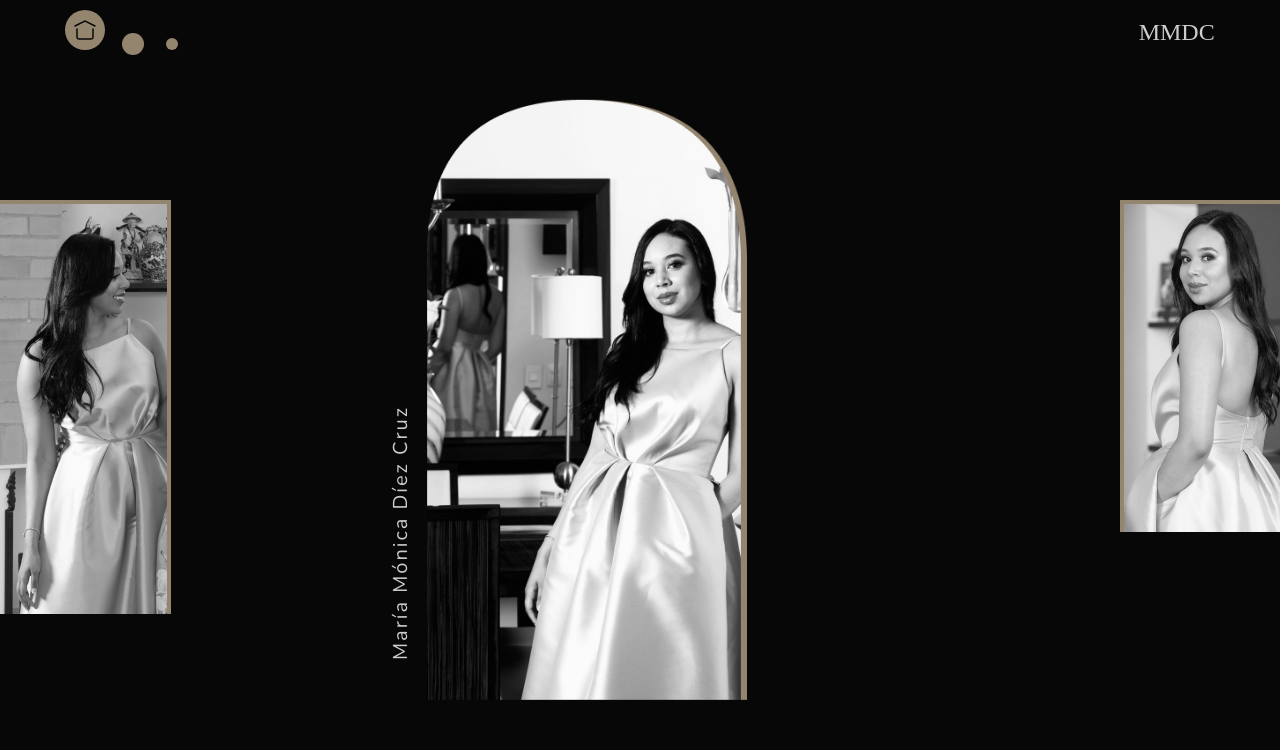
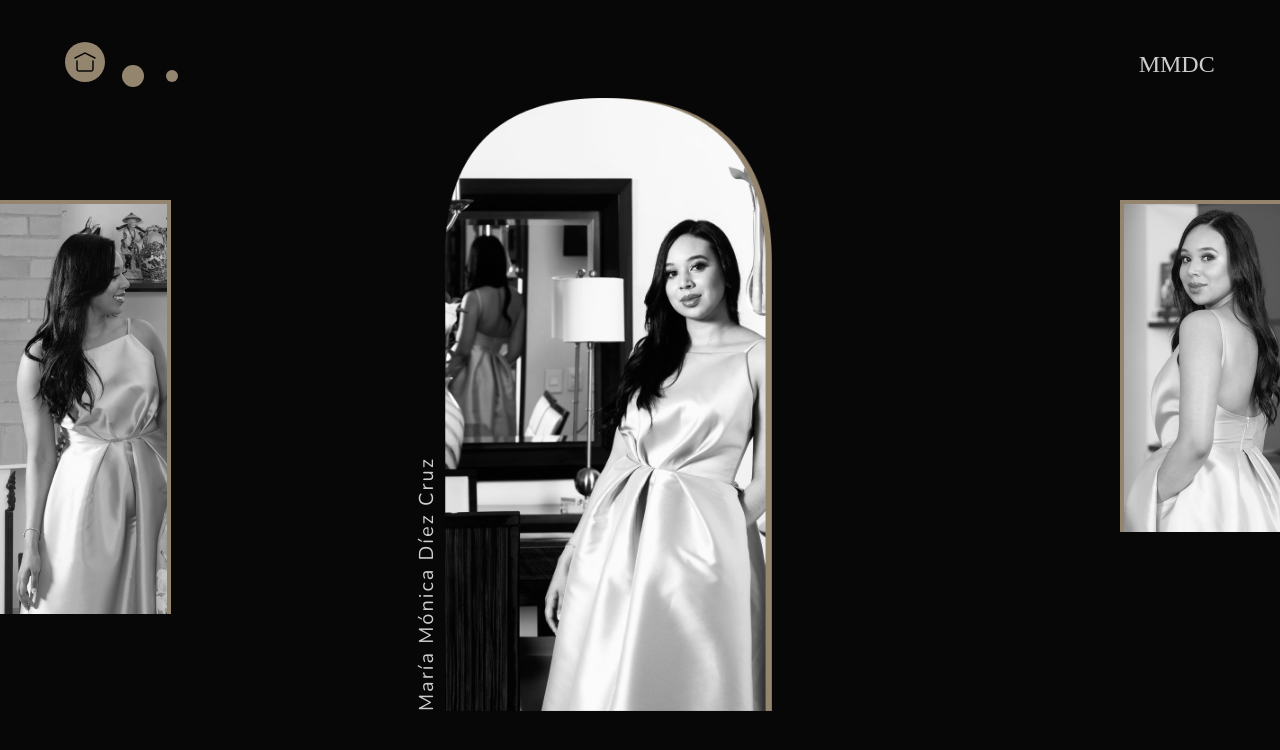
Before and after one commit to NicoAmont/mmdc-grado, a Next.js app: page / in a window 1280 px wide. Shown: the top 750 px of the page. Built offline with nearby package versions, Linux system fonts and the light colour scheme; a web font is replaced by a local one.

Commit message:
finishin banner2

```diff
--- a/pages/index.js
+++ b/pages/index.js
@@ -12,7 +12,7 @@ export default function Home() {
       <main className="w-screen h-auto bg-bgr flex justify-center">
         <div className='relative max-w-7xl w-screen flex  flex-col justify-center items-center'>
           <div className='w-11/12 h-screen'>
-            <div className="bg-bgr flex  2xl:flex-row items-center  text-base w-full h-16  justify-between">
+            <div className="bg-bgr flex  2xl:flex-row items-center  text-base w-full h-16 mt-8 justify-between">
                 {/* Left */}
                 <Link  href="/" passHref>
                   <div className="grid place-content-start  ml-3">
@@ -32,9 +32,11 @@ export default function Home() {
                 </Link>
             </div>
 
-            <div className=''>
-              <p className='absolute w-80 top-1/2 left-1/3 transform -translate-y-1/4 bottom-0 font-body text-xl text-bgr2 font-extralight tracking-widest -rotate-90'>María Mónica Díez Cruz</p>
-              <img className='absolute w-80 top-1/2 left-1/3 transform -translate-y-1/2 bottom-0 filter-none'  src="/fotobanner1.png"/>
+            <div className='absolute flex flex-row items-baseline top-1/2 left-1/3 transform -translate-y-1/2 bottom-0 w-auto h-96 filter-none'>
+              <div className='w-full h-full relative filter-none'>
+              <p className='absolute w-96 top-0 -left-48 font-body text-xl text-bgr2 font-extralight tracking-widest -rotate-90 z-10 filter-none '>María Mónica Díez Cruz</p>
+              </div>
+              <img className='transform -translate-y-36 scale-90 filter-none'  src="/fotobanner1.png"/>
             </div>
             <div className='animate-slide-left top-1/4 left-0 absolute border-gold border-r-4 border-t-4'>
               <img className='h-full'  src="/izqbanner.png" />
```
